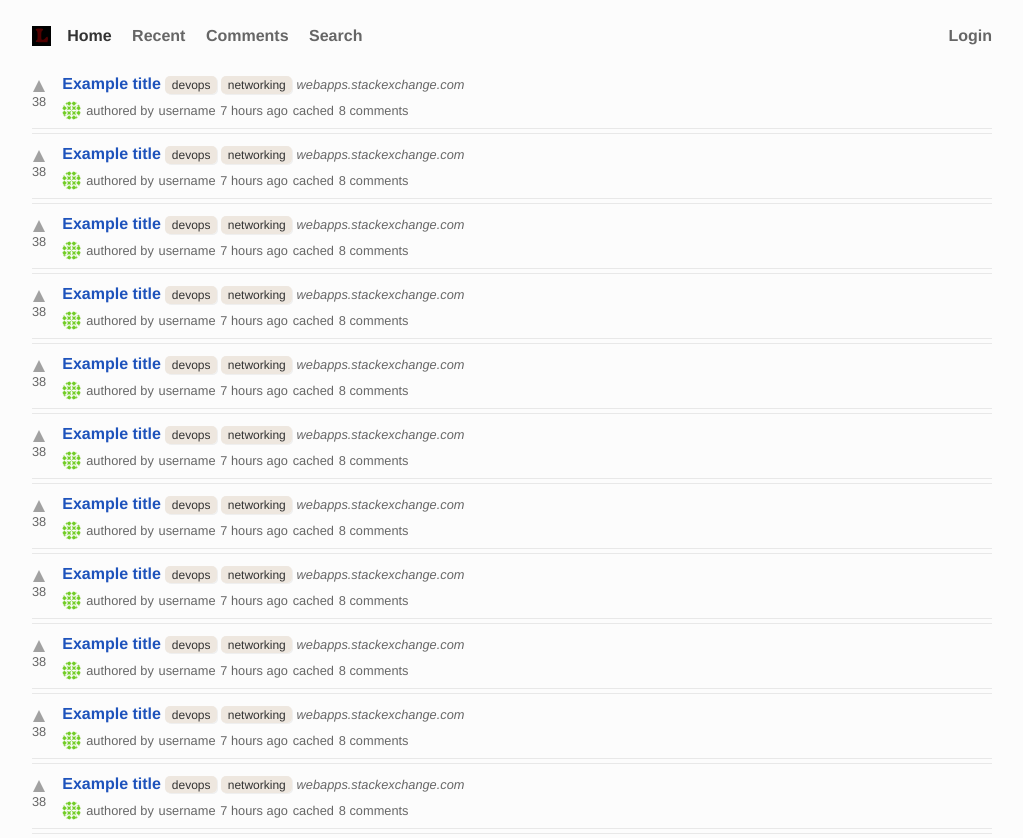
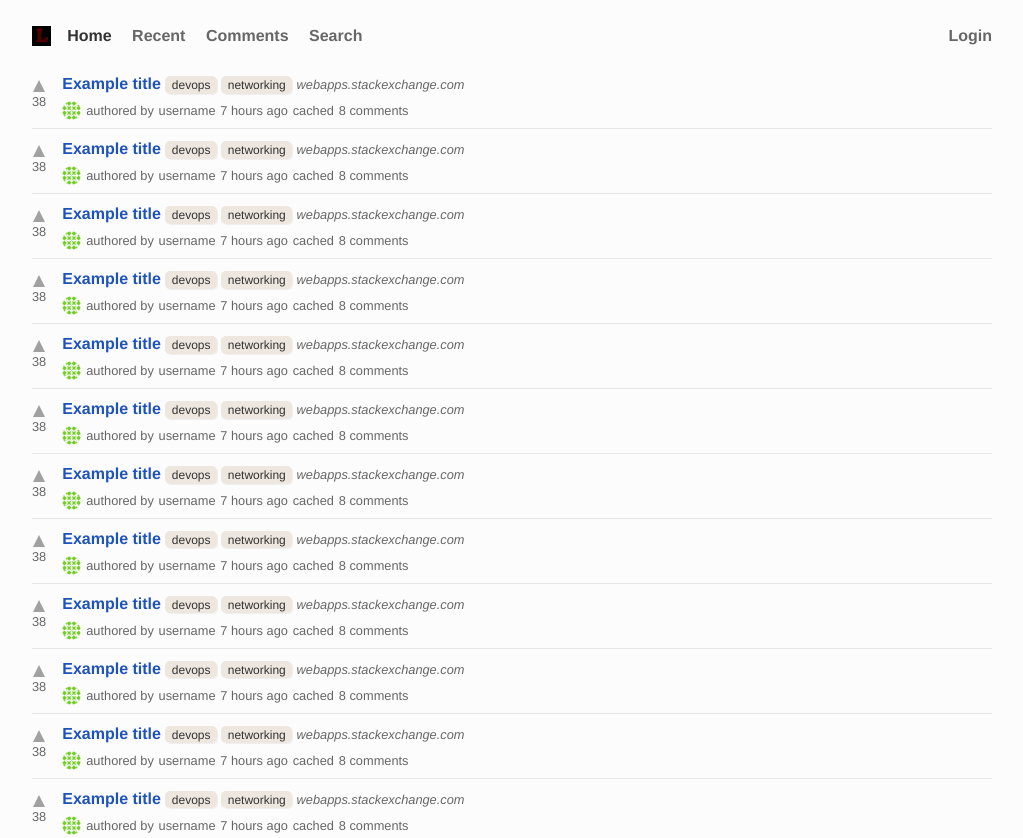
Before and after one commit to dreadnip/lob, a website: page index.html in a window 1280 px wide. Shown: the top 838 px of the page, without its empty margins (128-1151 px from the left). Drawn offline with Linux system fonts and the light colour scheme.

Commit message:
Clear out leftover CSS from merge conflict

```diff
--- a/assets/css/story.less
+++ b/assets/css/story.less
@@ -16,9 +16,6 @@
   display: flex;
   flex-direction: row-reverse;
   justify-content: flex-end;
-  padding-bottom: .5rem;
-  margin: .25rem 0 0 0;
-  border-bottom: solid 1px #e8e8e8;
 }
 
 /* Voting */
```
Also changed, not shown: dist/main.css.
